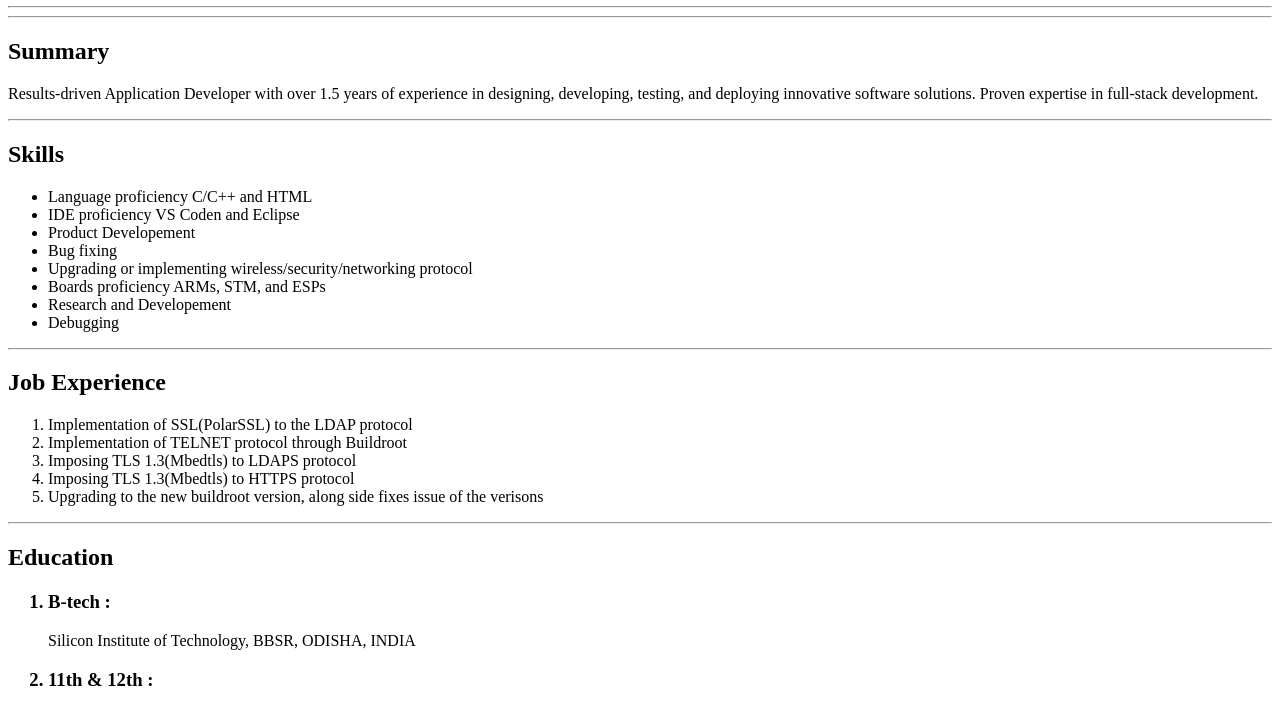
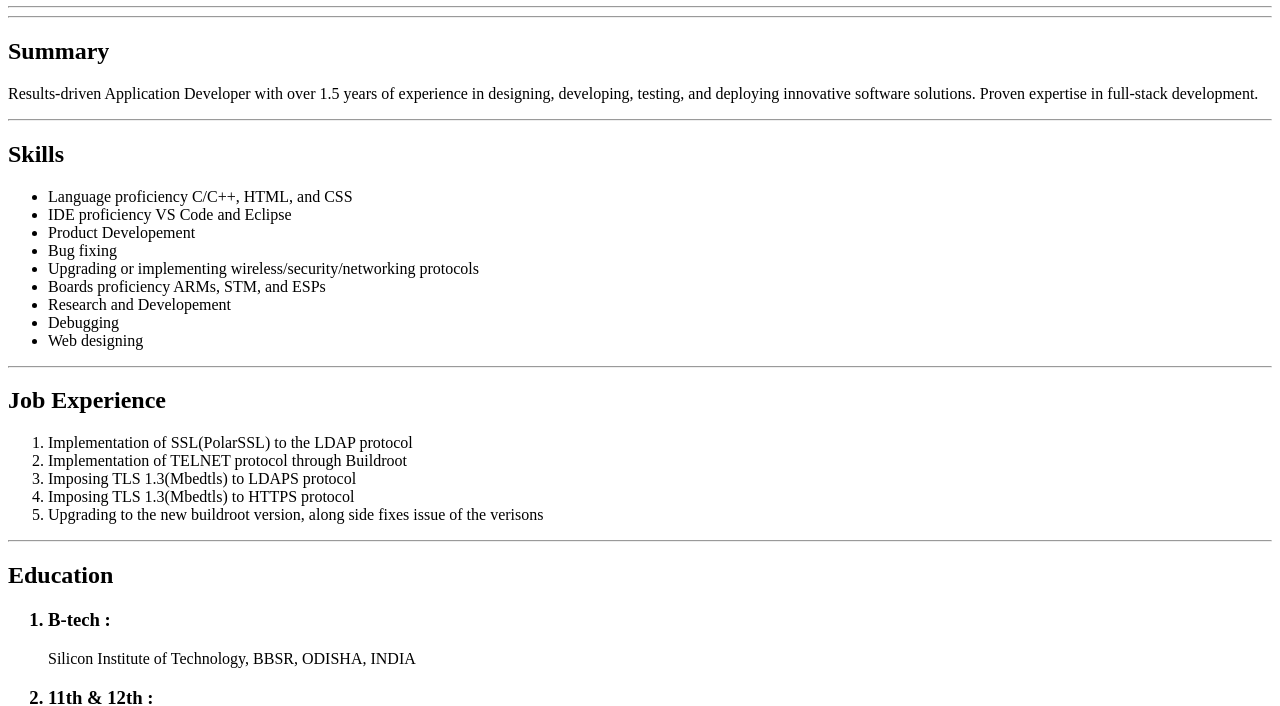
Before and after one commit to Dibyajyoti-08/RES, a plain HTML site: page index.html in a window 1280 px wide. Shown: the part 100-806 px from the top of the page. Drawn offline with Linux system fonts and the light colour scheme.

Commit message:
updated contact.html to add my git hub profile and also updated index.html to fix some typos and add additional skills.

```diff
--- a/index.html
+++ b/index.html
@@ -3,7 +3,7 @@
 <head>
     <meta charset="UTF-8">
     <meta name="viewport" content="width=device-width, initial-scale=1.0">
-    <title>DJ's Resume</title>
+    <title>Dibyajyoti's Resume</title>
 </head>
 <body>
     <h1>Dibyajyoti Jena</h1>
@@ -14,14 +14,15 @@
     <hr>
     <h2>Skills</h2>
     <ul>
-        <li>Language proficiency C/C++ and HTML</li>
-        <li>IDE proficiency VS Coden and Eclipse</li>
+        <li>Language proficiency C/C++, HTML, and CSS</li>
+        <li>IDE proficiency VS Code and Eclipse</li>
         <li>Product Developement</li>
         <li>Bug fixing</li>
-        <li>Upgrading or implementing wireless/security/networking protocol</li>
+        <li>Upgrading or implementing wireless/security/networking protocols</li>
         <li>Boards proficiency ARMs, STM, and ESPs</li>
         <li>Research and Developement</li>
         <li>Debugging</li>
+        <li>Web designing</li>
     </ul>
     <hr>
     <h2>Job Experience</h2>
```
Also changed, not shown: contacts.html (+1 -0 lines).
